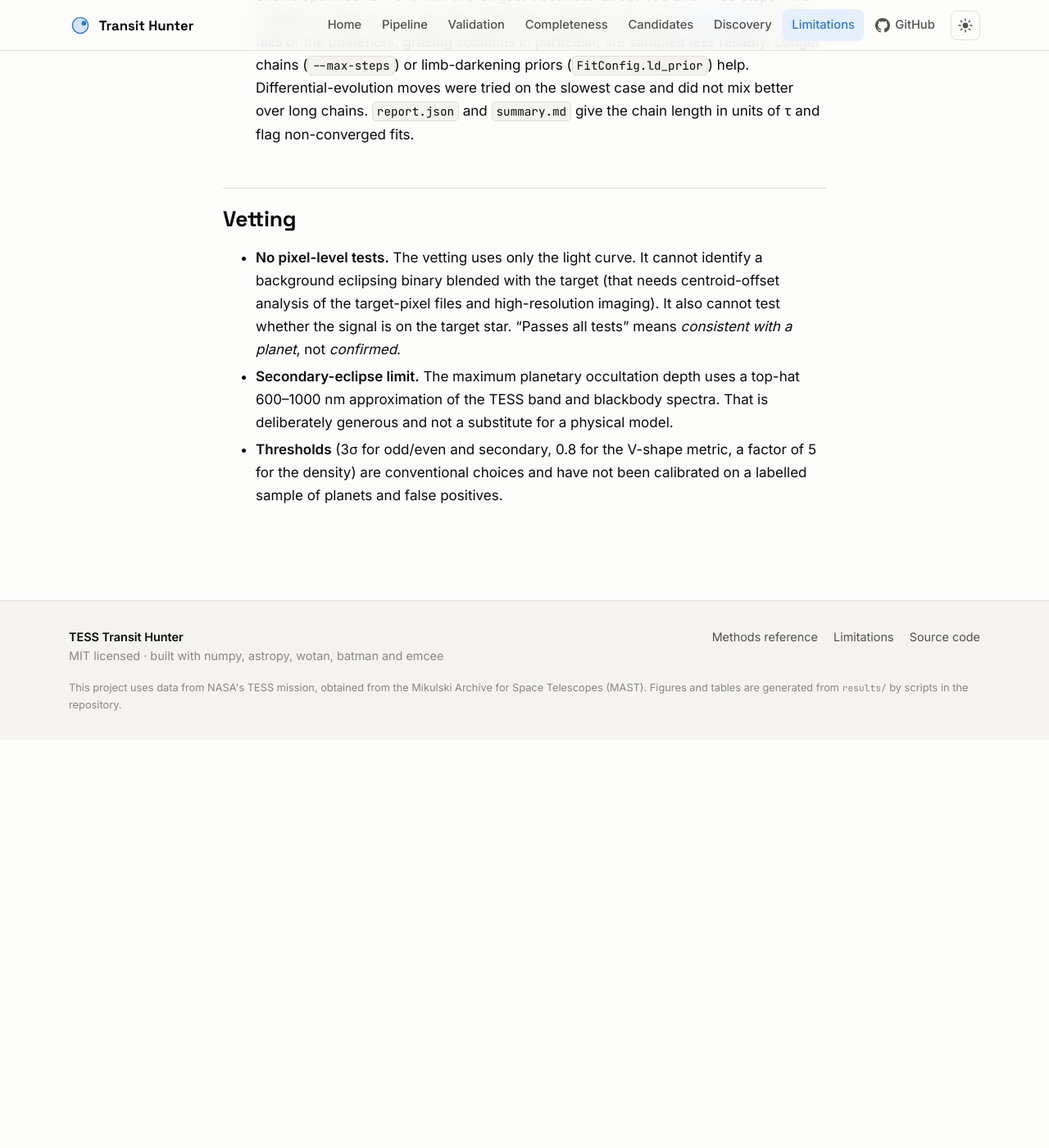
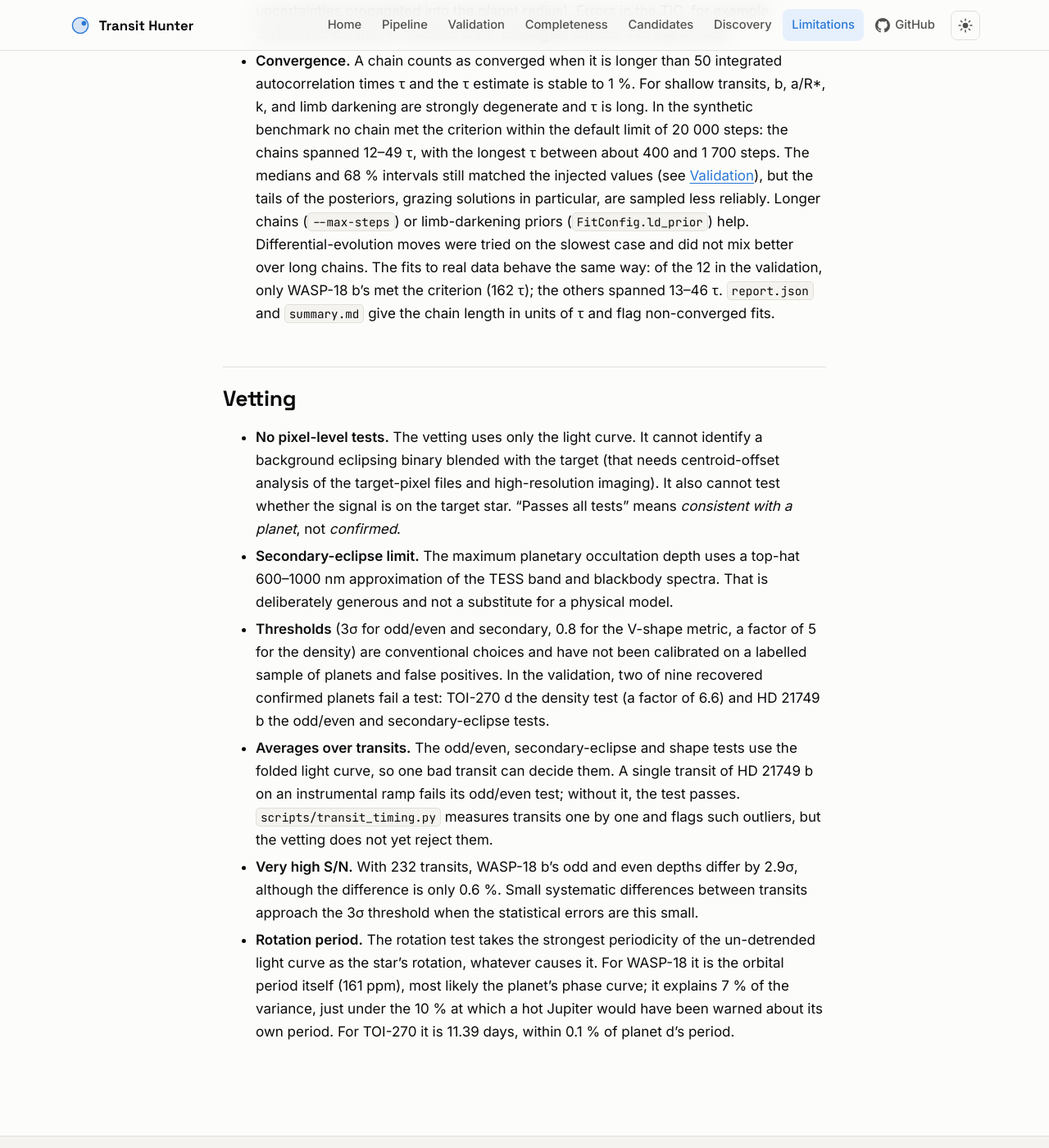
Before and after one commit to Comdex4/tess-transit-hunter, a Jekyll site: the page built from docs/limitations.md, in a window 1280 px wide and 1400 px high, scrolled down 2837 px. Shown: the whole window at 82% size. Built offline with Jekyll 4.4.1, drawn with Linux system fonts in a browser that asks for light colours; before the commit the page ends 3739 px from its top, so only the background shows below that; some of the changed text lies outside the part shown.

Commit message:
Limitations: what the real data exposed
Replace the note about the missing network access with what has not been
done on real data (false-alarm rates, vetting thresholds), and add the
limitations the validation exposed: isolated deep dips that hide shallow
planets, vetting tests that one bad transit can decide, odd/even at very
high S/N, what the rotation test actually measures, and the MCMC
convergence of the real-data fits.

Co-Authored-By: Claude Opus 5.5 <noreply@anthropic.com>
Claude-Session: https://claude.ai/code/session_01N59A1cE4yYxpQCAW27QWhq

```diff
--- a/docs/limitations.md
+++ b/docs/limitations.md
@@ -9,18 +9,17 @@ lede: "What the pipeline does not do, and where its numbers should not be truste
 
 ## What has and has not been run
 
-The repository was built in an environment **without network access to the TESS
-archives** (`mast.stsci.edu`, `archive.stsci.edu`) or to the NASA Exoplanet Archive
-(`exoplanetarchive.ipac.caltech.edu`). As a result:
+The [home page](index.md#status-of-the-results) tracks which analyses have been run;
+`scripts/update_docs.py` fills in each result from `results/` once its script has run.
+The analyses of real TESS data are small samples: five stars with confirmed planets, five
+TOI planet candidates and one light curve for injection–recovery. Two things have not been
+done with real data at all:
 
-* the validation on confirmed planets, the TOI-candidate verdicts, and the
-  injection–recovery on a *real* light curve are implemented and tested offline
-  (against synthetic data and mocked archive responses), but **their results have not
-  been produced yet**. The [home page](index.md#status-of-the-results) tracks which
-  results exist. `scripts/update_docs.py` fills them in once the scripts have been run
-  with network access;
-* all results that *are* shown come from synthetic light curves, and they are labelled
-  as such everywhere.
+* **false-alarm rates.** No real, planet-free light curves have been searched, so the
+  false-alarm rates on the [Validation](validation.md#false-alarm-calibration) page come
+  from simulated noise only;
+* **vetting thresholds.** They have not been calibrated on a labelled sample of real
+  planets and false positives (see [Vetting](#vetting) below).
 
 ## Synthetic results are optimistic
 
@@ -34,6 +33,11 @@ residual pointing jitter, and sector-to-sector calibration offsets. Consequently
   for a star with the same white/red-noise level. Real-data completeness has to come from
   injections into real light curves (`scripts/run_injection_recovery.py --tic ...`).
 
+The validation on real stars bears this out. HD 21749's light curve contains a few deep,
+isolated dips at the edges of data segments, a kind of event the simulator does not make.
+They hid one of its planets from the search and corrupted a transit of the other
+([Validation](validation.md#what-the-real-data-showed)).
+
 ## Detection
 
 * **At least two transits.** Single-transit events are never reported; long-period
@@ -42,6 +46,11 @@ residual pointing jitter, and sector-to-sector calibration offsets. Consequently
   (`--min-period` lowers the limit).
 * **Box model and linear ephemeris.** Planets with large transit-timing variations are
   smeared in the folded light curve and lose S/N.
+* **Deep isolated dips.** A box can be placed on a single deep instrumental dip at any
+  trial period, so a few such dips raise the whole periodogram and can push a shallow
+  planet's SDE below threshold. HD 21749 c was missed this way: at its published ephemeris
+  the searched light curve gives S/N 16.6, but the search stopped at a peak with SDE 5.9.
+  The dips are not masked before the search.
 * **Red-noise S/N.** The S/N uses a robust (MAD-based) scatter of the flux binned to the
   transit duration. For strongly variable stars, whose detrending residuals are far from
   Gaussian, this can overstate significance. The noise-only calibration in
@@ -102,8 +111,10 @@ residual pointing jitter, and sector-to-sector calibration offsets. Consequently
   the tails of the posteriors, grazing solutions in particular, are sampled less
   reliably. Longer chains (`--max-steps`) or limb-darkening priors (`FitConfig.ld_prior`)
   help. Differential-evolution moves were tried on the slowest case and did not mix
-  better over long chains. `report.json` and `summary.md` give the chain length in units
-  of τ and flag non-converged fits.
+  better over long chains. The fits to real data behave the same way: of the 12 in the
+  validation, only WASP-18 b's met the criterion (162 τ); the others spanned 13–46 τ.
+  `report.json` and `summary.md` give the chain length in units of τ and flag
+  non-converged fits.
 
 ## Vetting
 
@@ -117,4 +128,19 @@ residual pointing jitter, and sector-to-sector calibration offsets. Consequently
   generous and not a substitute for a physical model.
 * **Thresholds** (3σ for odd/even and secondary, 0.8 for the V-shape metric, a factor of 5
   for the density) are conventional choices and have not been calibrated on a labelled
-  sample of planets and false positives.
+  sample of planets and false positives. In the validation, two of nine recovered
+  confirmed planets fail a test: TOI-270 d the density test (a factor of 6.6) and
+  HD 21749 b the odd/even and secondary-eclipse tests.
+* **Averages over transits.** The odd/even, secondary-eclipse and shape tests use the
+  folded light curve, so one bad transit can decide them. A single transit of HD 21749 b
+  on an instrumental ramp fails its odd/even test; without it, the test passes.
+  `scripts/transit_timing.py` measures transits one by one and flags such outliers, but
+  the vetting does not yet reject them.
+* **Very high S/N.** With 232 transits, WASP-18 b's odd and even depths differ by 2.9σ,
+  although the difference is only 0.6 %. Small systematic differences between transits
+  approach the 3σ threshold when the statistical errors are this small.
+* **Rotation period.** The rotation test takes the strongest periodicity of the
+  un-detrended light curve as the star's rotation, whatever causes it. For WASP-18 it is
+  the orbital period itself (161 ppm), most likely the planet's phase curve; it explains
+  7 % of the variance, just under the 10 % at which a hot Jupiter would have been warned
+  about its own period. For TOI-270 it is 11.39 days, within 0.1 % of planet d's period.
```
